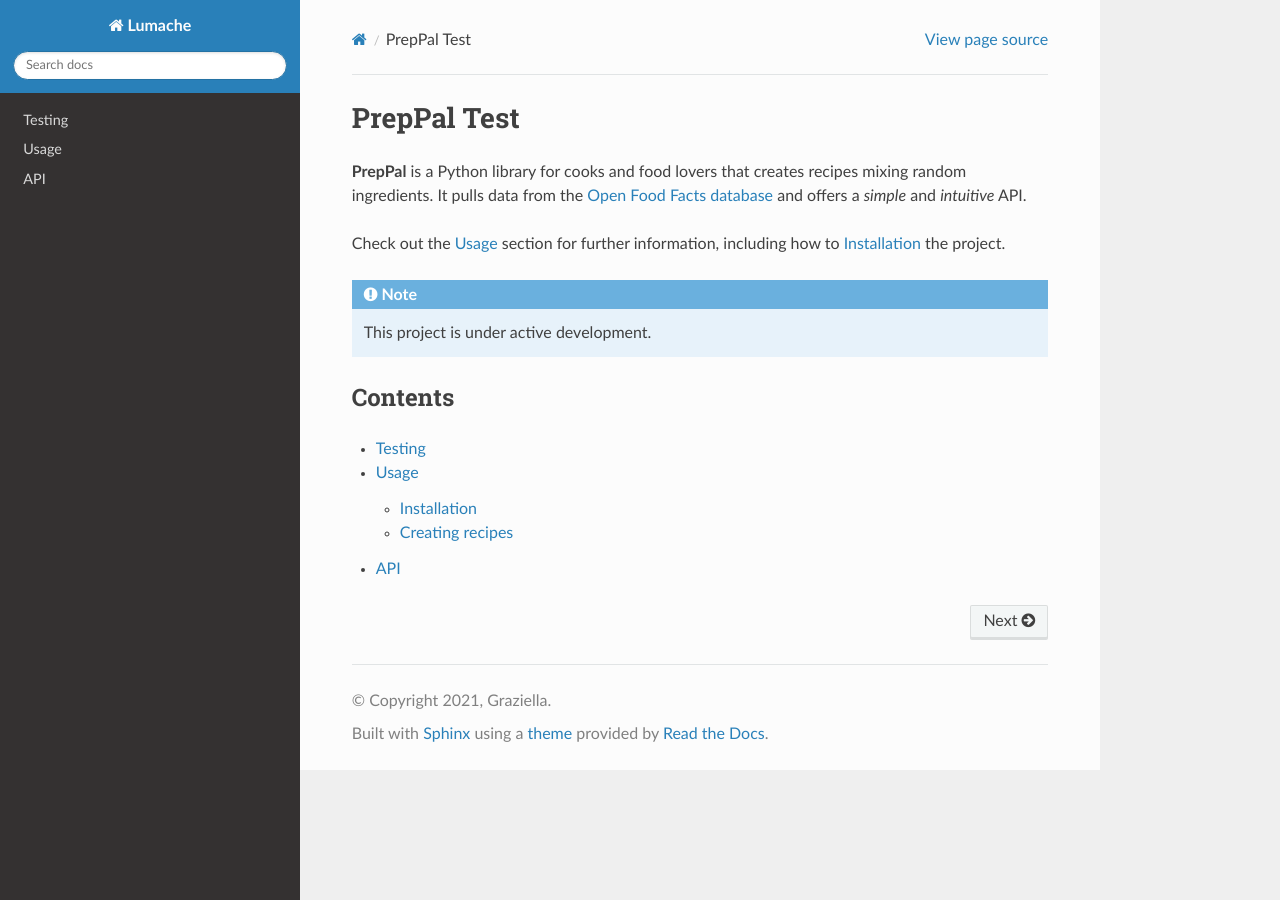
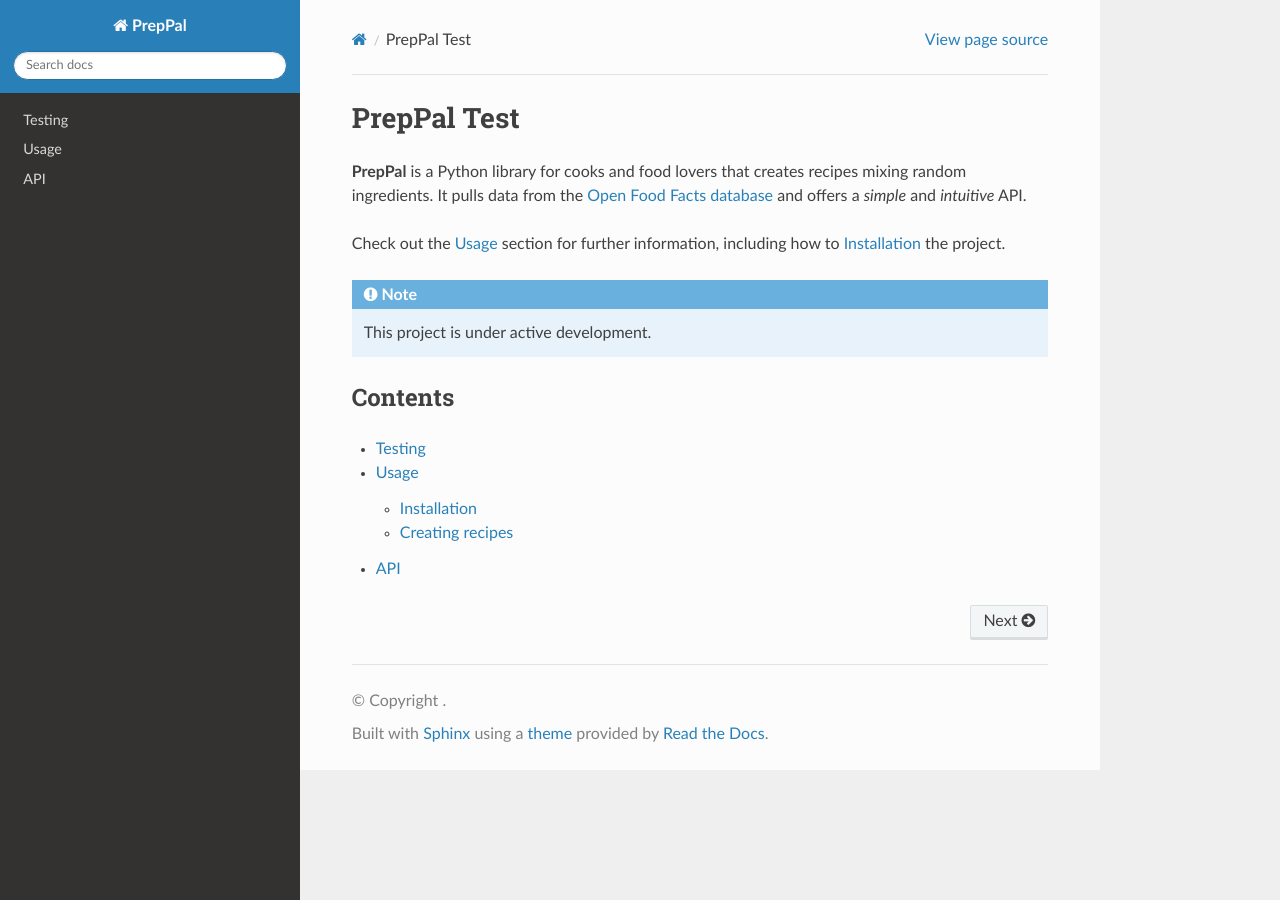
Before and after one commit to UoP-PrepPal/preppal-tutorial, a Sphinx documentation site: the page built from docs/source/index.rst, in a window 1280 px wide. Built offline with Sphinx 7.4.7 and the Read the Docs theme 3.1.0, drawn with Linux system fonts in a browser that asks for light colours.

Commit message:
updated project information

```diff
--- a/docs/source/conf.py
+++ b/docs/source/conf.py
@@ -2,9 +2,9 @@
 
 # -- Project information
 
-project = 'Lumache'
-copyright = '2021, Graziella'
-author = 'Graziella'
+project = 'PrepPal'
+copyright = ''
+author = 'Team 4D'
 
 release = '0.1'
 version = '0.1.0'
```
